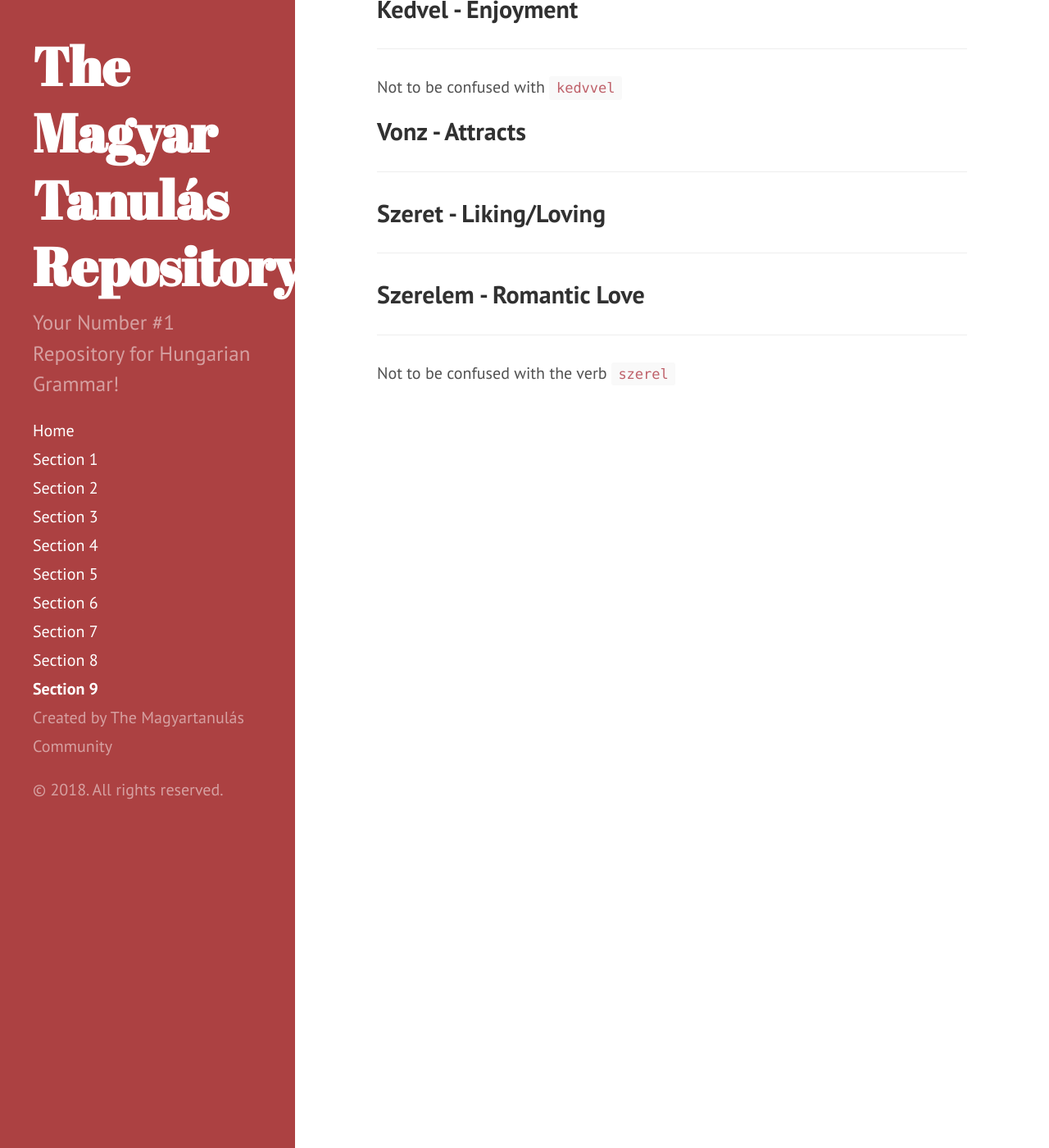
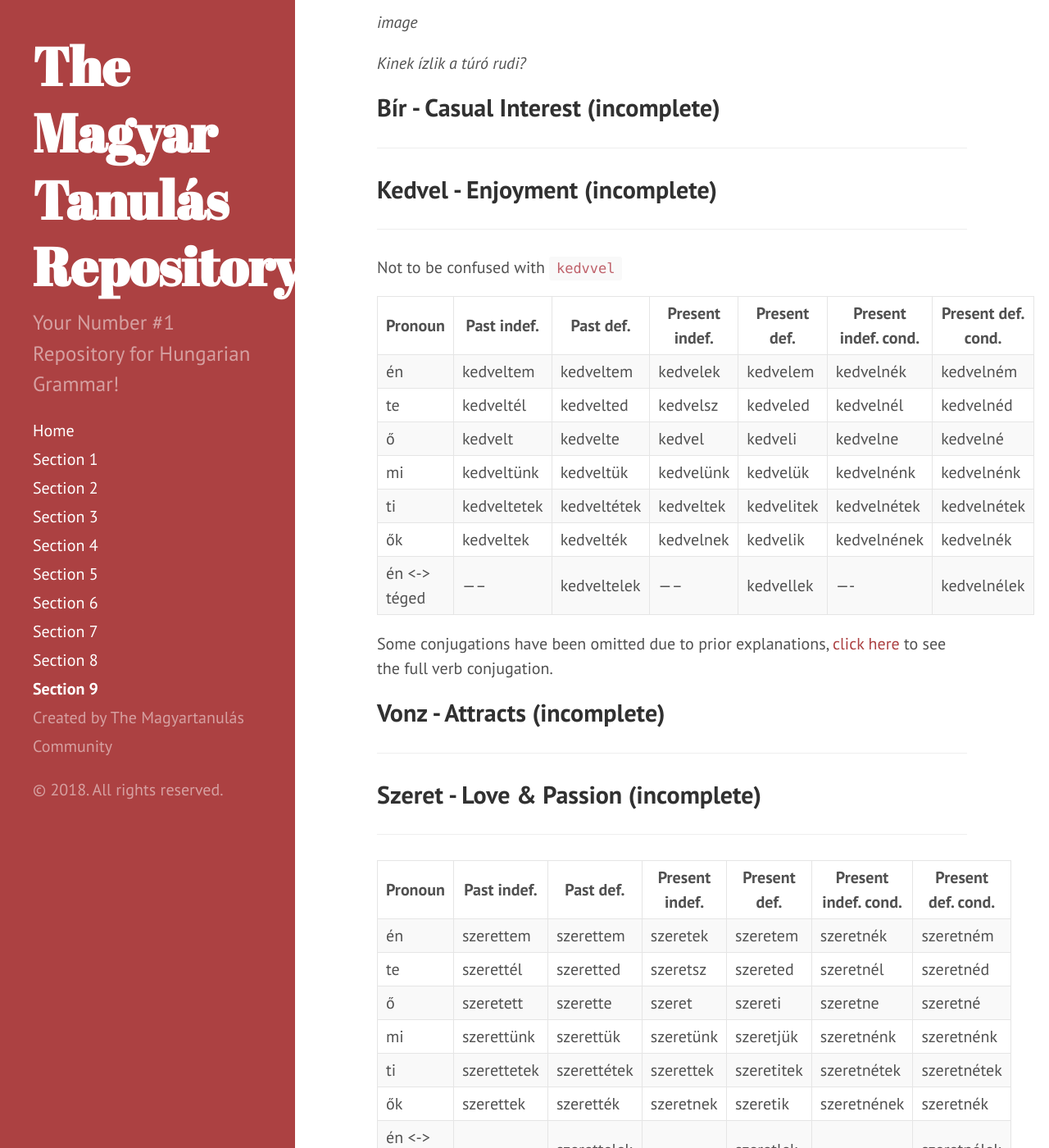
Before and after one commit to Magyartanulas/magyartanulas.github.io, a Jekyll site: the page built from Section9.md, in a window 1280 px wide and 1400 px high, scrolled down 1629 px. Shown: the whole window at 82% size. Built offline with Jekyll 4.4.1, drawn with Linux system fonts in a browser that asks for light colours; Markdown is read by kramdown in place of the engine named in the settings; some of the changed text lies outside the part shown.

Commit message:
Update Section9.md

```diff
--- a/Section9.md
+++ b/Section9.md
@@ -28,34 +28,63 @@ The person who it appeals to can be omitted, from which context tells who that p
 
 *Image n text*
 
-## Ízlik - Taste
+## Ízlik - Taste (incomplete)
 ---
 
-Similar to tetszik
+To express your taste for food, you can use the verb `ízlik` in its third-person form. Similar to `tetszik`, something ***tastes good to you***, so the dative case is used for the same purpose here. Naturally, the person who it tastes good to can be omitted as well!
+
 
 | Pronoun | Past indef. | Present indef. | Present indef. cond. |
 |---------|-------------|----------------|----------------------|
 | ő       | ízlett      | ízlik          | ízlene               |
 | ők      | ízlettek    | ízlenek        | ízlenének            |
 
-Hogy ízlik? - How do you like it?
+* Hogy ízlik? - (How do you like it?)
+*
 
-## Bír - Casual Interest
+*image*
+
+*Kinek ízlik a túró rudi?*
+
+## Bír - Casual Interest (incomplete)
 ---
 
 
-## Kedvel - Enjoyment
+## Kedvel - Enjoyment (incomplete)
 ---
 
 Not to be confused with `kedvvel`
 
-## Vonz - Attracts
+| Pronoun      | Past indef. | Past def.   | Present indef. | Present def. | Present indef. cond. | Present def. cond. |
+|--------------|-------------|-------------|----------------|--------------|----------------------|--------------------|
+| én           | kedveltem   | kedveltem   | kedvelek       | kedvelem     | kedvelnék            | kedvelném          |
+| te           | kedveltél   | kedvelted   | kedvelsz       | kedveled     | kedvelnél            | kedvelnéd          |
+| ő            | kedvelt     | kedvelte    | kedvel         | kedveli      | kedvelne             | kedvelné           |
+| mi           | kedveltünk  | kedveltük   | kedvelünk      | kedvelük     | kedvelnénk           | kedvelnénk         |
+| ti           | kedveltetek | kedveltétek | kedveltek      | kedvelitek   | kedvelnétek          | kedvelnétek        |
+| ők           | kedveltek   | kedvelték   | kedvelnek      | kedvelik     | kedvelnének          | kedvelnék          |
+| én <-> téged | -----       | kedveltelek | -----          | kedvellek    | ----                 | kedvelnélek        |
+
+Some conjugations have been omitted due to prior explanations, [click here](https://cooljugator.com/hu/kedvel) to see the full verb conjugation.
+
+## Vonz - Attracts (incomplete)
 ---
 
-## Szeret - Liking/Loving
+
+## Szeret - Love & Passion (incomplete)
 ---
 
-## Szerelem - Romantic Love
+| Pronoun      | Past indef. | Past def.   | Present indef. | Present def. | Present indef. cond. | Present def. cond. |
+|--------------|-------------|-------------|----------------|--------------|----------------------|--------------------|
+| én           | szerettem   | szerettem   | szeretek       | szeretem     | szeretnék            | szeretném          |
+| te           | szerettél   | szeretted   | szeretsz       | szereted     | szeretnél            | szeretnéd          |
+| ő            | szeretett   | szerette    | szeret         | szereti      | szeretne             | szeretné           |
+| mi           | szerettünk  | szerettük   | szeretünk      | szeretjük    | szeretnénk           | szeretnénk         |
+| ti           | szerettetek | szerettétek | szerettek      | szeretitek   | szeretnétek          | szeretnétek        |
+| ők           | szerettek   | szerették   | szeretnek      | szeretik     | szeretnének          | szeretnék          |
+| én <-> téged | -----       | szerettelek | -----          | szeretlek    | -----                | szeretnélek        |
+
+## Szerelem - Romantic Love (incomplete)
 ---
 
 Not to be confused with the verb `szerel`
```
Also changed, not shown: other parts of Section9.md (+1 -1 lines).
